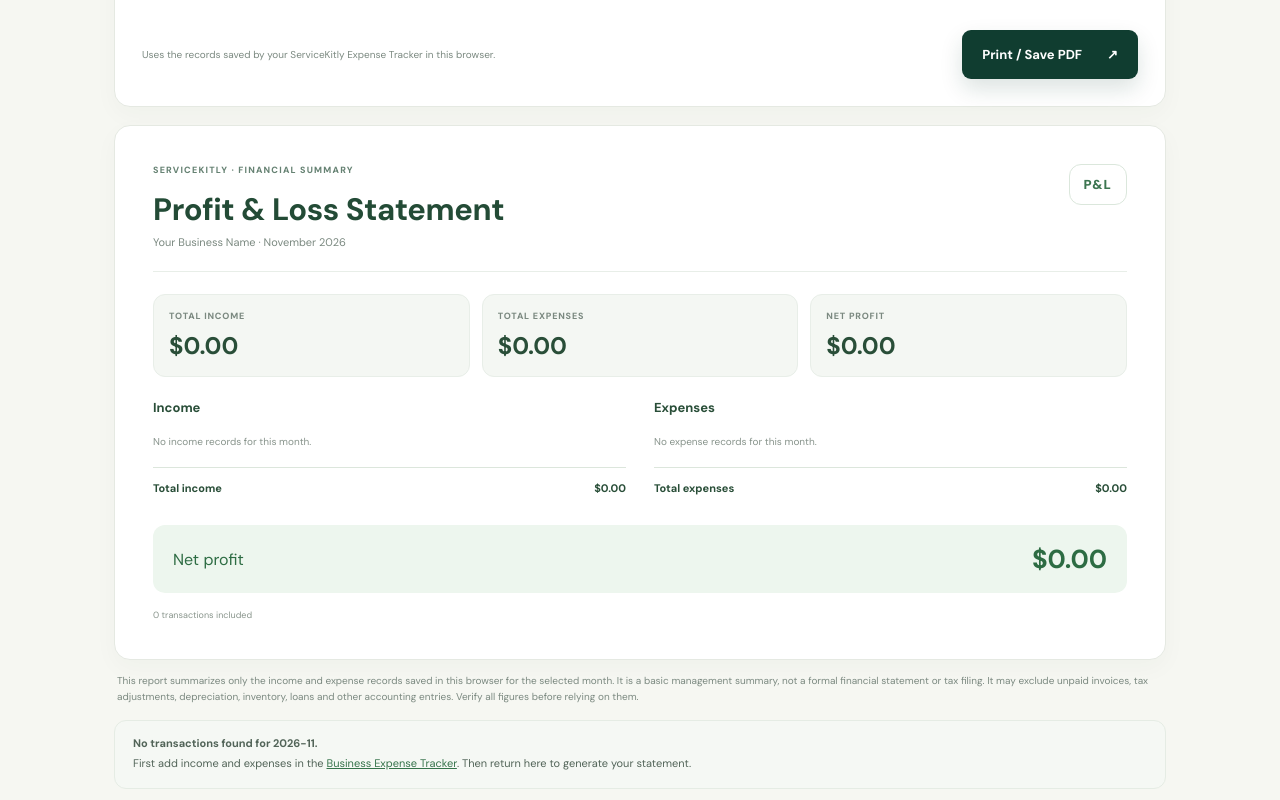
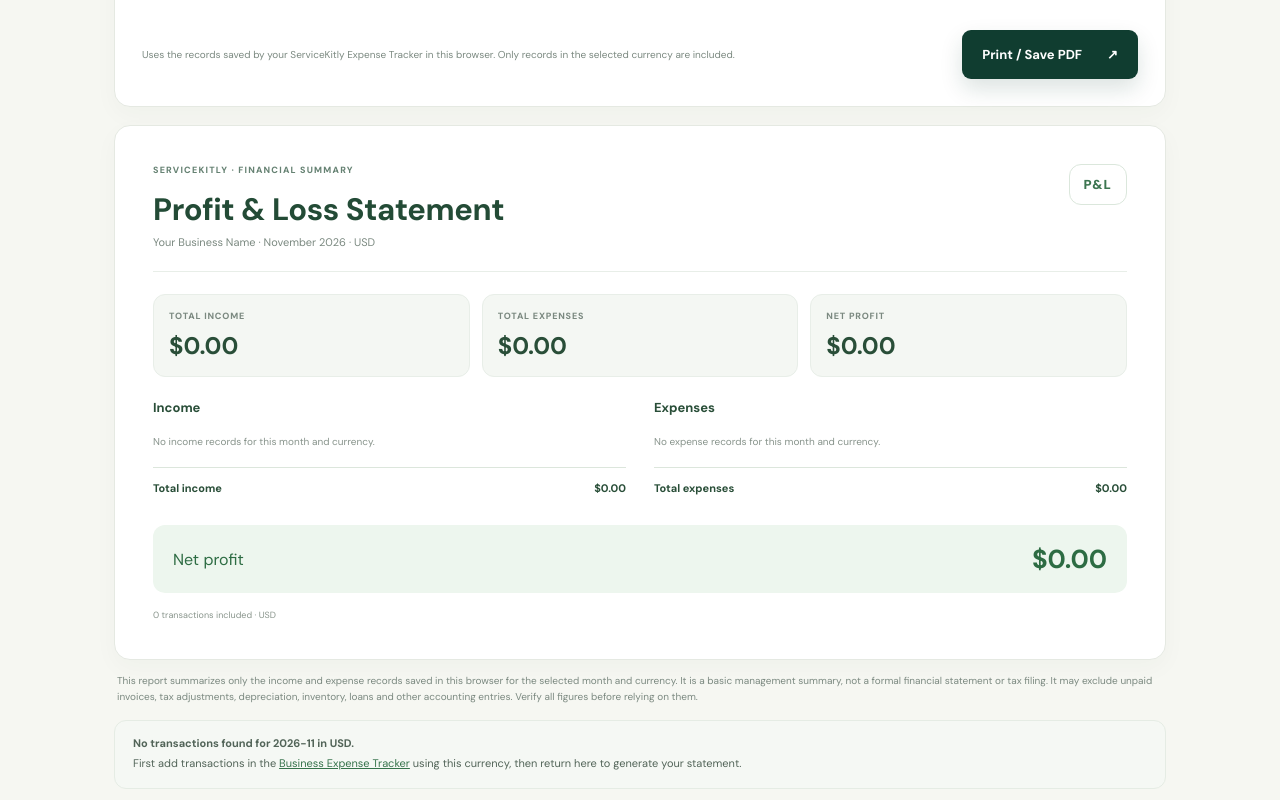
Before and after one commit to ya6331856-cpu/business-growth-toolkit, a Next.js app: page /tools/profit-loss-statement in a window 1280 px wide. Shown: the part 680-1480 px from the top of the page. Built offline with nearby package versions, Linux system fonts and the light colour scheme.

Commit message:
Keep profit and loss totals currency-specific

```diff
--- a/components/ProfitLossStatement.tsx
+++ b/components/ProfitLossStatement.tsx
@@ -1,25 +1,29 @@
 "use client";
 import {useEffect,useMemo,useState} from "react";
-type Entry={id:number;kind:"income"|"expense";description:string;category:string;amount:string;date:string};
+type Entry={id:number;kind:"income"|"expense";description:string;category:string;amount:string;date:string;currency?:string};
 const currentMonth=()=>{const d=new Date();return d.getFullYear()+"-"+String(d.getMonth()+1).padStart(2,"0")};
 const money=(n:number,c:string)=>{try{return new Intl.NumberFormat(undefined,{style:"currency",currency:c,maximumFractionDigits:2}).format(n)}catch{return c+" "+n.toFixed(2)}};
 export default function ProfitLossStatement(){
  const [entries,setEntries]=useState<Entry[]>([]),[month,setMonth]=useState(currentMonth),[currency,setCurrency]=useState("USD"),[business,setBusiness]=useState("Your Business Name"),[preparedBy,setPreparedBy]=useState("");
  useEffect(()=>{try{const raw=localStorage.getItem("servicekitly-expense-entries-v1");if(raw){const data:unknown=JSON.parse(raw);if(Array.isArray(data))setEntries(data.filter((x):x is Entry=>x&&typeof x==="object"&&(x.kind==="income"||x.kind==="expense")&&typeof x.amount==="string"&&typeof x.date==="string"&&typeof x.category==="string"&&typeof x.description==="string"&&typeof x.id==="number"));}}catch{}},[]);
- const rows=useMemo(()=>entries.filter(x=>x.date.startsWith(month)),[entries,month]);
+ const monthRows=useMemo(()=>entries.filter(x=>x.date.startsWith(month)),[entries,month]);
+ const rows=monthRows.filter(x=>x.currency===currency);
+ const legacyCount=monthRows.filter(x=>!x.currency).length;
+ const otherCurrencyCount=monthRows.filter(x=>x.currency&&x.currency!==currency).length;
  const sum=(kind:"income"|"expense")=>rows.filter(x=>x.kind===kind).reduce((n,x)=>n+Math.max(0,Number(x.amount)||0),0);
  const income=sum("income"),expenses=sum("expense"),profit=income-expenses;
  const grouped=(kind:"income"|"expense")=>Object.entries(rows.filter(x=>x.kind===kind).reduce<Record<string,number>>((acc,x)=>{acc[x.category]=(acc[x.category]||0)+Math.max(0,Number(x.amount)||0);return acc},{})).sort((a,b)=>b[1]-a[1]);
  const incomeGroups=grouped("income"),expenseGroups=grouped("expense");
  const print=()=>window.print();
- return <div className="pl-tool"><section className="pl-controls panel"><div className="panel-kicker"><span>✳</span> REPORT SETTINGS</div><h2>Prepare your statement</h2><div className="pl-control-grid"><label className="field"><span>Business name</span><input value={business} onChange={e=>setBusiness(e.target.value)} placeholder="Your business"/></label><label className="field"><span>Reporting month</span><input type="month" value={month} onChange={e=>setMonth(e.target.value)}/></label><label className="field"><span>Currency</span><select value={currency} onChange={e=>setCurrency(e.target.value)}>{["USD","INR","GBP","EUR","CAD","AUD","AED"].map(x=><option key={x}>{x}</option>)}</select></label><label className="field"><span>Prepared by (optional)</span><input value={preparedBy} onChange={e=>setPreparedBy(e.target.value)} placeholder="Name"/></label></div><div className="pl-control-actions"><p>Uses the records saved by your ServiceKitly Expense Tracker in this browser.</p><button className="btn-primary" type="button" onClick={print}>Print / Save PDF <span>↗</span></button></div></section>
- <section className="pl-report panel" id="profit-loss-report"><div className="pl-report-brand"><div><span className="panel-kicker">SERVICEKITLY · FINANCIAL SUMMARY</span><h2>Profit &amp; Loss Statement</h2><p>{business.trim()||"Business"} · {new Date(month+"-02T12:00:00").toLocaleDateString(undefined,{month:"long",year:"numeric"})}</p></div><div className="pl-report-mark">P&amp;L</div></div>
+ return <div className="pl-tool"><section className="pl-controls panel"><div className="panel-kicker"><span>✳</span> REPORT SETTINGS</div><h2>Prepare your statement</h2><div className="pl-control-grid"><label className="field"><span>Business name</span><input value={business} onChange={e=>setBusiness(e.target.value)} placeholder="Your business"/></label><label className="field"><span>Reporting month</span><input type="month" value={month} onChange={e=>setMonth(e.target.value)}/></label><label className="field"><span>Currency</span><select value={currency} onChange={e=>setCurrency(e.target.value)}>{["USD","INR","GBP","EUR","CAD","AUD","AED"].map(x=><option key={x}>{x}</option>)}</select></label><label className="field"><span>Prepared by (optional)</span><input value={preparedBy} onChange={e=>setPreparedBy(e.target.value)} placeholder="Name"/></label></div><div className="pl-control-actions"><p>Uses the records saved by your ServiceKitly Expense Tracker in this browser. Only records in the selected currency are included.</p><button className="btn-primary" type="button" onClick={print}>Print / Save PDF <span>↗</span></button></div></section>
+ {(legacyCount>0||otherCurrencyCount>0)&&<div className="pl-empty-hint"><b>Some records are not included in this report.</b><p>{legacyCount>0?legacyCount+" older record(s) have no saved currency. ":""}{otherCurrencyCount>0?otherCurrencyCount+" record(s) use a different currency. ":""}Select the matching currency to report those records separately. Amounts in different currencies are never added together.</p></div>}
+ <section className="pl-report panel" id="profit-loss-report"><div className="pl-report-brand"><div><span className="panel-kicker">SERVICEKITLY · FINANCIAL SUMMARY</span><h2>Profit &amp; Loss Statement</h2><p>{business.trim()||"Business"} · {new Date(month+"-02T12:00:00").toLocaleDateString(undefined,{month:"long",year:"numeric"})} · {currency}</p></div><div className="pl-report-mark">P&amp;L</div></div>
  <div className="pl-result-grid"><div><span>TOTAL INCOME</span><b>{money(income,currency)}</b></div><div><span>TOTAL EXPENSES</span><b>{money(expenses,currency)}</b></div><div className={profit<0?"loss":"profit"}><span>{profit<0?"NET LOSS":"NET PROFIT"}</span><b>{money(profit,currency)}</b></div></div>
- <div className="pl-sections"><div><h3>Income</h3>{incomeGroups.length?incomeGroups.map(([name,amount])=><div className="pl-line" key={name}><span>{name}</span><b>{money(amount,currency)}</b></div>):<p className="pl-empty-line">No income records for this month.</p>}<div className="pl-total"><b>Total income</b><strong>{money(income,currency)}</strong></div></div>
- <div><h3>Expenses</h3>{expenseGroups.length?expenseGroups.map(([name,amount])=><div className="pl-line" key={name}><span>{name}</span><b>{money(amount,currency)}</b></div>):<p className="pl-empty-line">No expense records for this month.</p>}<div className="pl-total"><b>Total expenses</b><strong>{money(expenses,currency)}</strong></div></div></div>
+ <div className="pl-sections"><div><h3>Income</h3>{incomeGroups.length?incomeGroups.map(([name,amount])=><div className="pl-line" key={name}><span>{name}</span><b>{money(amount,currency)}</b></div>):<p className="pl-empty-line">No income records for this month and currency.</p>}<div className="pl-total"><b>Total income</b><strong>{money(income,currency)}</strong></div></div>
+ <div><h3>Expenses</h3>{expenseGroups.length?expenseGroups.map(([name,amount])=><div className="pl-line" key={name}><span>{name}</span><b>{money(amount,currency)}</b></div>):<p className="pl-empty-line">No expense records for this month and currency.</p>}<div className="pl-total"><b>Total expenses</b><strong>{money(expenses,currency)}</strong></div></div></div>
  <div className={"pl-net "+(profit<0?"negative":"")}><span>{profit<0?"Net loss":"Net profit"}</span><strong>{money(profit,currency)}</strong></div>
- <div className="pl-report-footer"><span>{rows.length} transactions included</span>{preparedBy.trim()&&<span>Prepared by: {preparedBy}</span>}</div>
- </section><p className="pl-disclaimer">This report summarizes only the income and expense records saved in this browser for the selected month. It is a basic management summary, not a formal financial statement or tax filing. It may exclude unpaid invoices, tax adjustments, depreciation, inventory, loans and other accounting entries. Verify all figures before relying on them.</p>
- {rows.length===0&&<div className="pl-empty-hint"><b>No transactions found for {month}.</b><p>First add income and expenses in the <a href="/tools/expense-tracker/">Business Expense Tracker</a>. Then return here to generate your statement.</p></div>}
+ <div className="pl-report-footer"><span>{rows.length} transactions included · {currency}</span>{preparedBy.trim()&&<span>Prepared by: {preparedBy}</span>}</div>
+ </section><p className="pl-disclaimer">This report summarizes only the income and expense records saved in this browser for the selected month and currency. It is a basic management summary, not a formal financial statement or tax filing. It may exclude unpaid invoices, tax adjustments, depreciation, inventory, loans and other accounting entries. Verify all figures before relying on them.</p>
+ {rows.length===0&&<div className="pl-empty-hint"><b>No transactions found for {month} in {currency}.</b><p>First add transactions in the <a href="/tools/expense-tracker/">Business Expense Tracker</a> using this currency, then return here to generate your statement.</p></div>}
  </div>;
 }
```
